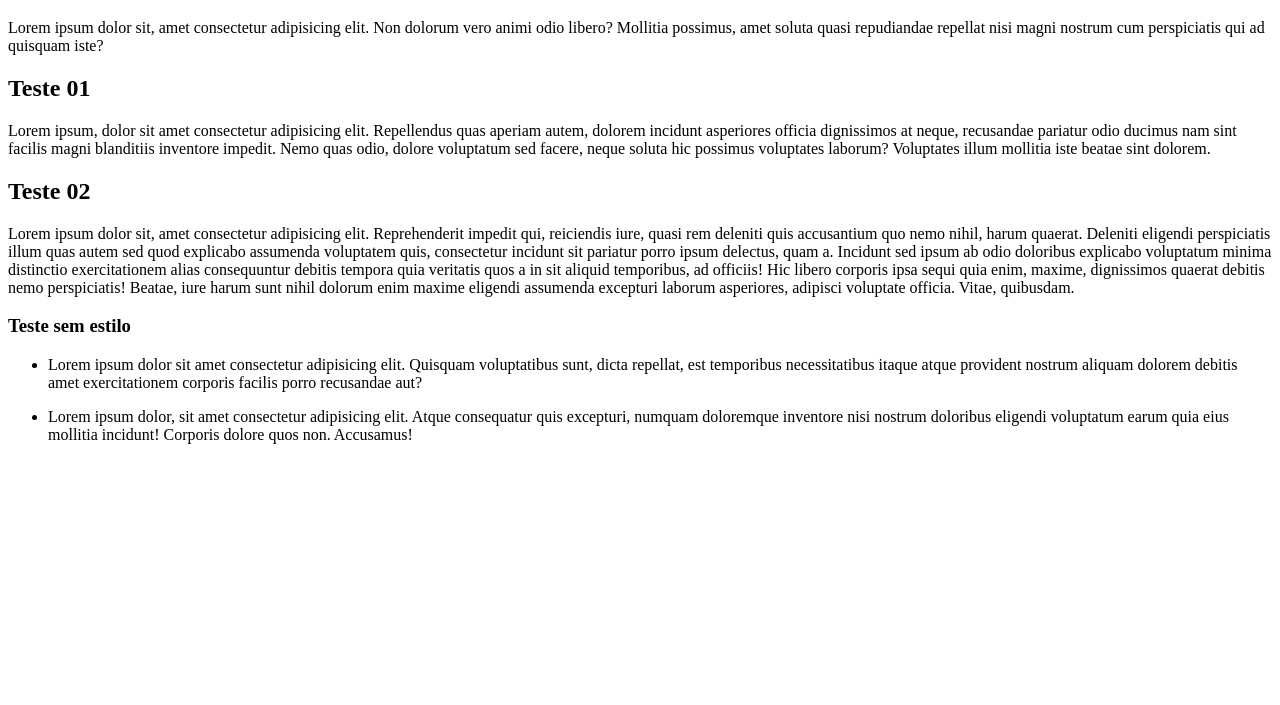
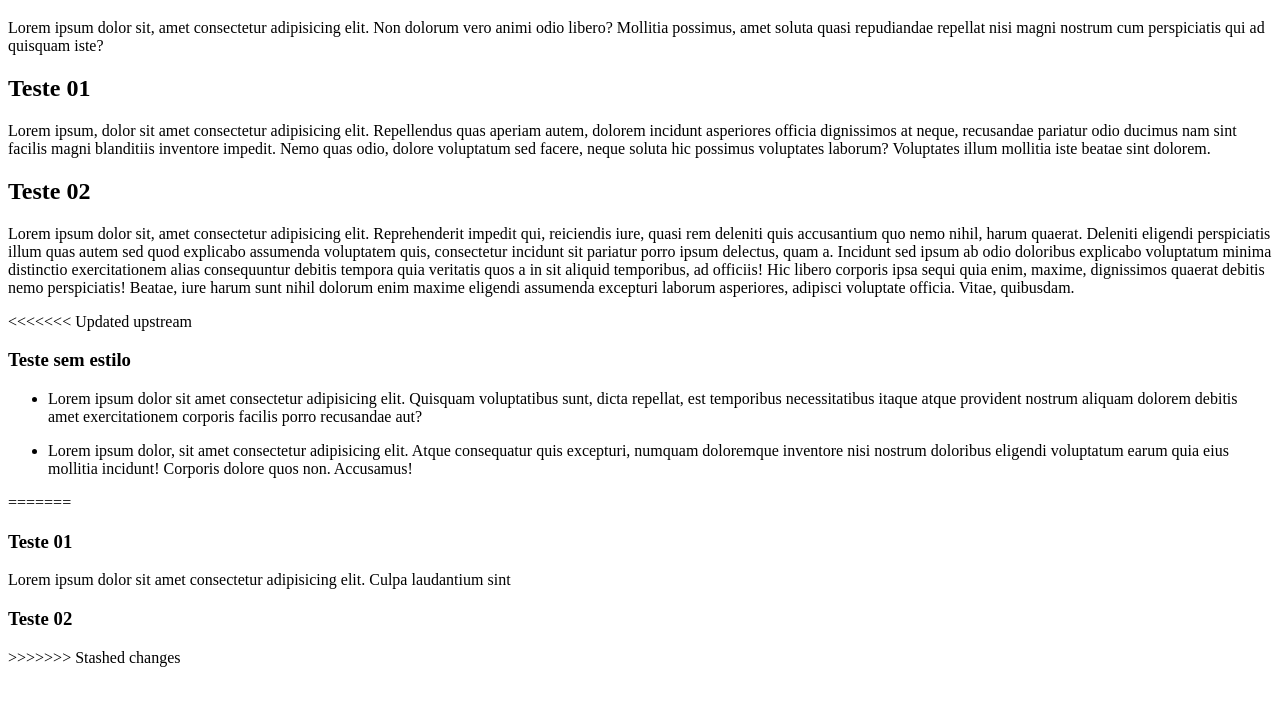
Before and after one commit to Jessika-Andrade/testando-branches, a plain HTML site: page index.html in a window 1280 px wide. Shown: the part 61-766 px from the top of the page. Drawn offline with Linux system fonts and the light colour scheme.

Commit message:
acrescentando conteúdo

```diff
--- a/index.html
+++ b/index.html
@@ -12,6 +12,7 @@
     <p>Lorem ipsum, dolor sit amet consectetur adipisicing elit. Repellendus quas aperiam autem, dolorem incidunt asperiores officia dignissimos at neque, recusandae pariatur odio ducimus nam sint facilis magni blanditiis inventore impedit. Nemo quas odio, dolore voluptatum sed facere, neque soluta hic possimus voluptates laborum? Voluptates illum mollitia iste beatae sint dolorem.</p>
     <h2>Teste 02</h2>
     <p>Lorem ipsum dolor sit, amet consectetur adipisicing elit. Reprehenderit impedit qui, reiciendis iure, quasi rem deleniti quis accusantium quo nemo nihil, harum quaerat. Deleniti eligendi perspiciatis illum quas autem sed quod explicabo assumenda voluptatem quis, consectetur incidunt sit pariatur porro ipsum delectus, quam a. Incidunt sed ipsum ab odio doloribus explicabo voluptatum minima distinctio exercitationem alias consequuntur debitis tempora quia veritatis quos a in sit aliquid temporibus, ad officiis! Hic libero corporis ipsa sequi quia enim, maxime, dignissimos quaerat debitis nemo perspiciatis! Beatae, iure harum sunt nihil dolorum enim maxime eligendi assumenda excepturi laborum asperiores, adipisci voluptate officia. Vitae, quibusdam.</p>
+<<<<<<< Updated upstream
     <h3>Teste sem estilo</h3>
     <ul>
         <li>
@@ -21,5 +22,10 @@
             <p>Lorem ipsum dolor, sit amet consectetur adipisicing elit. Atque consequatur quis excepturi, numquam doloremque inventore nisi nostrum doloribus eligendi voluptatum earum quia eius mollitia incidunt! Corporis dolore quos non. Accusamus!</p>
         </li>
     </ul>
+=======
+    <h3>Teste 01</h3>
+    <p>Lorem ipsum dolor sit amet consectetur adipisicing elit. Culpa laudantium sint</p>
+    <h3>Teste 02</h3>
+>>>>>>> Stashed changes
 </body>
 </html>
```
